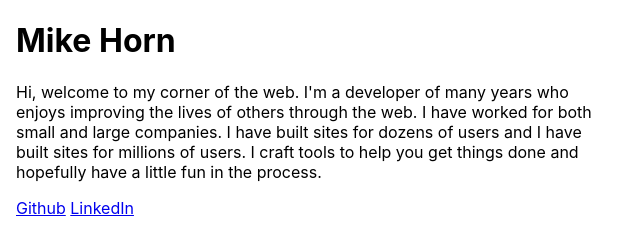
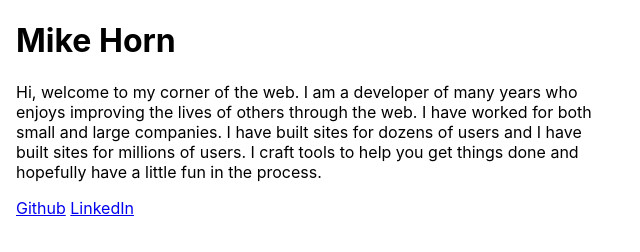
Before and after one commit to gpbmike/gpbmike.github.io, an Eleventy site: page src/index.njk in a window 1280 px wide. Shown: the full height of the page, 0-640 px from the left. Built offline with nearby package versions, Linux system fonts and the light colour scheme; Eleventy itself is replaced by a stand-in of ours; files that its build step writes are made by us from their sources.

Commit message:
small edit to trigger build

```diff
--- a/src/index.njk
+++ b/src/index.njk
@@ -7,7 +7,7 @@ title: Mike Horn
   <h1>Mike Horn</h1>
 
   <p>
-    Hi, welcome to my corner of the web. I'm a developer of many years who
+    Hi, welcome to my corner of the web. I am a developer of many years who
     enjoys improving the lives of others through the web. I have worked for both
     small and large companies. I have built sites for dozens of users and I have
     built sites for millions of users. I craft tools to help you get things done
```
